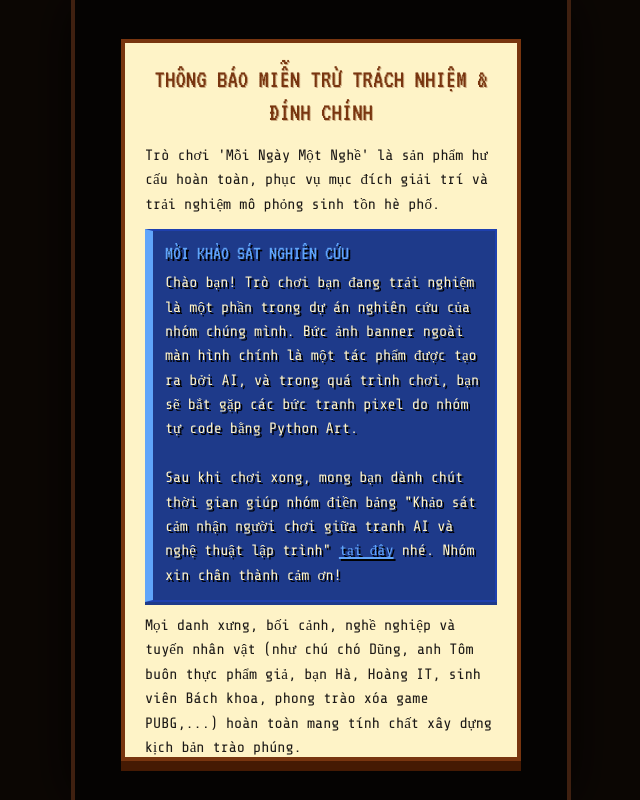
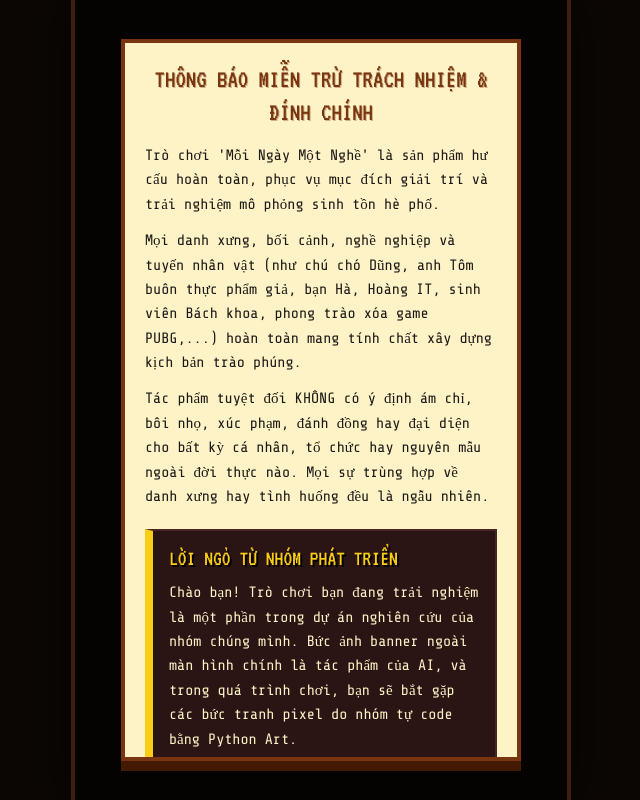
Before and after one commit to whooslizi/EverydayATrade, a React (Vite) app: page / in a window 1280 px wide. Shown: the whole page, without its empty margins (319-959 px from the left). Built offline with nearby package versions, Linux system fonts and the light colour scheme.

Commit message:
fix: update disclaimer layout to shared box, fix title background url

```diff
--- a/src/components/DisclaimerScreen.tsx
+++ b/src/components/DisclaimerScreen.tsx
@@ -38,16 +38,6 @@ export function DisclaimerScreen() {
             Trò chơi 'Mỗi Ngày Một Nghề' là sản phẩm hư cấu hoàn toàn, phục vụ mục đích giải trí và trải nghiệm mô phỏng
             sinh tồn hè phố.
           </p>
-          <div className="bg-[#1e3a8a] border-2 border-[#1e40af] border-l-8 border-l-[#60a5fa] p-3 shadow-[0_3px_0_#1e3a8a] my-2">
-            <div className="font-['VT323'] text-[20px] leading-none text-[#60a5fa] mb-2 drop-shadow-[2px_2px_0px_#000]">
-              MỜI KHẢO SÁT NGHIÊN CỨU
-            </div>
-            <p className="text-[15px] leading-relaxed text-[#fef3c7] drop-shadow-[2px_2px_0px_#000]">
-              Chào bạn! Trò chơi bạn vừa trải nghiệm là một phần trong dự án nghiên cứu của nhóm chúng mình. Bức ảnh banner ngoài màn hình chính là tác phẩm của AI, và những hình ảnh trong game đều được nhóm code bằng Python Art.
-              <br/><br/>
-              Mong bạn dành chút thời gian giúp nhóm điền bảng "Khảo sát cảm nhận người chơi giữa tranh AI và nghệ thuật lập trình" <a href="https://forms.gle/5yWWoib1NpDqdP6fA" target="_blank" rel="noopener noreferrer" className="text-[#60a5fa] underline decoration-2 underline-offset-2 hover:text-white">tại đây</a> nhé. Đóng góp của bạn cực kỳ quý giá đối với nghiên cứu của nhóm. Xin chân thành cảm ơn!
-            </p>
-          </div>
           <p>
             Mọi danh xưng, bối cảnh, nghề nghiệp và tuyến nhân vật (như chú chó Dũng, anh Tôm buôn thực phẩm giả, bạn Hà,
             Hoàng IT, sinh viên Bách khoa, phong trào xóa game PUBG,...) hoàn toàn mang tính chất xây dựng kịch bản trào
@@ -57,6 +47,23 @@ export function DisclaimerScreen() {
             Tác phẩm tuyệt đối KHÔNG có ý định ám chỉ, bôi nhọ, xúc phạm, đánh đồng hay đại diện cho bất kỳ cá nhân, tổ
             chức hay nguyên mẫu ngoài đời thực nào. Mọi sự trùng hợp về danh xưng hay tình huống đều là ngẫu nhiên.
           </p>
+
+          <div className="bg-[#2a1414] border-2 border-[#4a2424] border-l-8 border-l-[#facc15] p-4 shadow-[0_3px_0_#1a0a0a] mt-2 mb-2">
+            <div className="font-['VT323'] text-[22px] leading-none text-[#facc15] mb-3 drop-shadow-[2px_2px_0px_#000]">
+              LỜI NGỎ TỪ NHÓM PHÁT TRIỂN
+            </div>
+            <div className="text-[15px] leading-relaxed text-[#fef3c7] space-y-3 font-['Share_Tech_Mono']">
+              <p>
+                Chào bạn! Trò chơi bạn vừa trải nghiệm là một phần trong dự án nghiên cứu của nhóm chúng mình. Bức ảnh banner ngoài màn hình chính là tác phẩm của AI, và những hình ảnh trong game đều được nhóm code bằng Python Art.
+              </p>
+              <p>
+                Mong bạn dành chút thời gian điền bảng <strong>"Khảo sát cảm nhận người chơi giữa tranh AI và nghệ thuật lập trình"</strong> <a href="https://forms.gle/5yWWoib1NpDqdP6fA" target="_blank" rel="noopener noreferrer" className="text-[#facc15] underline decoration-2 underline-offset-2 hover:text-white">tại đây</a> nhé. Đóng góp của bạn cực kỳ quý giá đối với nghiên cứu của nhóm.
+              </p>
+              <p>
+                Ngoài ra, trò chơi này là dự án mã nguồn mở (opensource). Bạn có thể truy cập mã nguồn qua <a href="https://github.com/whooslizi/EverydayaTrade" target="_blank" rel="noopener noreferrer" className="text-[#facc15] underline decoration-2 underline-offset-2 hover:text-white">link Github này</a>, và nếu được, bạn có thể đóng góp (contribute) hay tặng tụi mình một sao (star) nhé :))
+              </p>
+            </div>
+          </div>
         </div>
         <div className="flex gap-3 w-full shrink-0">
           <button onClick={agree} className="flex-1 pixel-btn-red font-['VT323'] text-[20px] drop-shadow-[2px_2px_0px_#000]">
--- a/src/components/PreGameDisclaimerModal.tsx
+++ b/src/components/PreGameDisclaimerModal.tsx
@@ -45,17 +45,6 @@ export function PreGameDisclaimerModal({ onAccept }: { onAccept: () => void }) {
             sinh tồn hè phố.
           </p>
 
-          <div className="bg-[#1e3a8a] border-2 border-[#1e40af] border-l-8 border-l-[#60a5fa] p-3 shadow-[0_3px_0_#1e3a8a]">
-            <div className="font-['VT323'] text-[20px] leading-none text-[#60a5fa] mb-2 drop-shadow-[2px_2px_0px_#000]">
-              MỜI KHẢO SÁT NGHIÊN CỨU
-            </div>
-            <p className="text-[15px] leading-relaxed text-[#fef3c7] drop-shadow-[2px_2px_0px_#000]">
-              Chào bạn! Trò chơi bạn đang trải nghiệm là một phần trong dự án nghiên cứu của nhóm chúng mình. Bức ảnh banner ngoài màn hình chính là một tác phẩm được tạo ra bởi AI, và trong quá trình chơi, bạn sẽ bắt gặp các bức tranh pixel do nhóm tự code bằng Python Art.
-              <br/><br/>
-              Sau khi chơi xong, mong bạn dành chút thời gian giúp nhóm điền bảng "Khảo sát cảm nhận người chơi giữa tranh AI và nghệ thuật lập trình" <a href="https://forms.gle/5yWWoib1NpDqdP6fA" target="_blank" rel="noopener noreferrer" className="text-[#60a5fa] underline decoration-2 underline-offset-2 hover:text-white">tại đây</a> nhé. Nhóm xin chân thành cảm ơn!
-            </p>
-          </div>
-
           <p>
             Mọi danh xưng, bối cảnh, nghề nghiệp và tuyến nhân vật (như chú chó Dũng, anh Tôm buôn thực phẩm giả, bạn Hà,
             Hoàng IT, sinh viên Bách khoa, phong trào xóa game PUBG,...) hoàn toàn mang tính chất xây dựng kịch bản trào
@@ -65,6 +54,23 @@ export function PreGameDisclaimerModal({ onAccept }: { onAccept: () => void }) {
             Tác phẩm tuyệt đối KHÔNG có ý định ám chỉ, bôi nhọ, xúc phạm, đánh đồng hay đại diện cho bất kỳ cá nhân, tổ
             chức hay nguyên mẫu ngoài đời thực nào. Mọi sự trùng hợp về danh xưng hay tình huống đều là ngẫu nhiên.
           </p>
+        </div>
+
+        <div className="bg-[#2a1414] border-2 border-[#4a2424] border-l-8 border-l-[#facc15] p-4 shadow-[0_3px_0_#1a0a0a] mb-5">
+          <div className="font-['VT323'] text-[22px] leading-none text-[#facc15] mb-3 drop-shadow-[2px_2px_0px_#000]">
+            LỜI NGỎ TỪ NHÓM PHÁT TRIỂN
+          </div>
+          <div className="text-[15px] leading-relaxed text-[#fef3c7] space-y-3 font-['Share_Tech_Mono']">
+            <p>
+              Chào bạn! Trò chơi bạn đang trải nghiệm là một phần trong dự án nghiên cứu của nhóm chúng mình. Bức ảnh banner ngoài màn hình chính là tác phẩm của AI, và trong quá trình chơi, bạn sẽ bắt gặp các bức tranh pixel do nhóm tự code bằng Python Art.
+            </p>
+            <p>
+              Sau khi chơi xong, mong bạn dành chút thời gian điền bảng <strong>"Khảo sát cảm nhận người chơi giữa tranh AI và nghệ thuật lập trình"</strong> <a href="https://forms.gle/5yWWoib1NpDqdP6fA" target="_blank" rel="noopener noreferrer" className="text-[#facc15] underline decoration-2 underline-offset-2 hover:text-white">tại đây</a> nhé.
+            </p>
+            <p>
+              Ngoài ra, trò chơi này là dự án mã nguồn mở (opensource). Bạn có thể truy cập mã nguồn qua <a href="https://github.com/whooslizi/EverydayaTrade" target="_blank" rel="noopener noreferrer" className="text-[#facc15] underline decoration-2 underline-offset-2 hover:text-white">link Github này</a>, và nếu được, bạn có thể đóng góp (contribute) hay tặng tụi mình một sao (star) nhé :))
+            </p>
+          </div>
         </div>
 
         <div className="flex flex-col gap-3">
--- a/src/components/TitleScreen.tsx
+++ b/src/components/TitleScreen.tsx
@@ -30,7 +30,7 @@ export function TitleScreen() {
       {/* Background with CSS fallback if image missing */}
       <div
         className="absolute inset-0 bg-cover bg-center"
-        style={{ backgroundImage: 'url(/background_1.png)', imageRendering: 'pixelated' }}
+        style={{ backgroundImage: 'url(/backgrounds/background_1.png)', imageRendering: 'pixelated' }}
       />
 
       {/* Title */}
```
Also changed, not shown: public/background_1.png (deleted), 1 other file (tests, documents, lock files or other folders).
